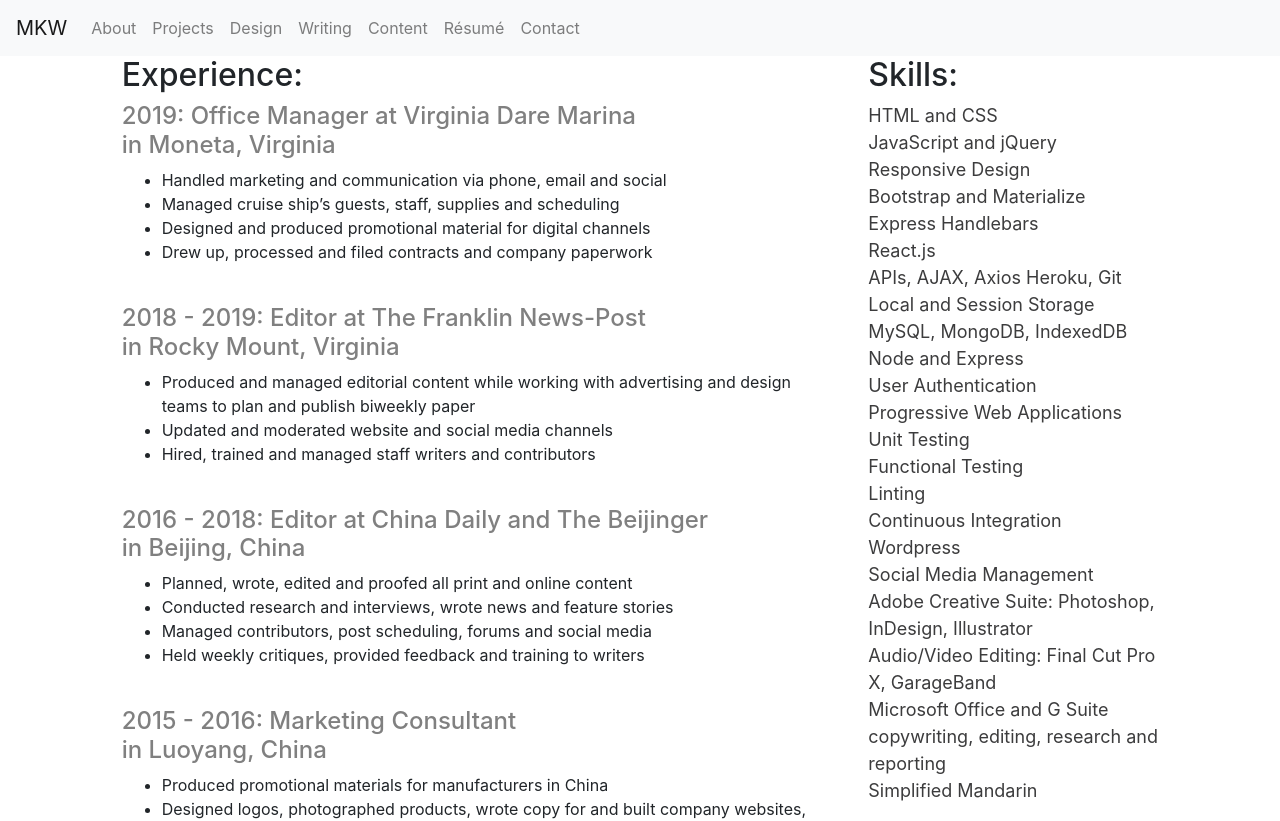
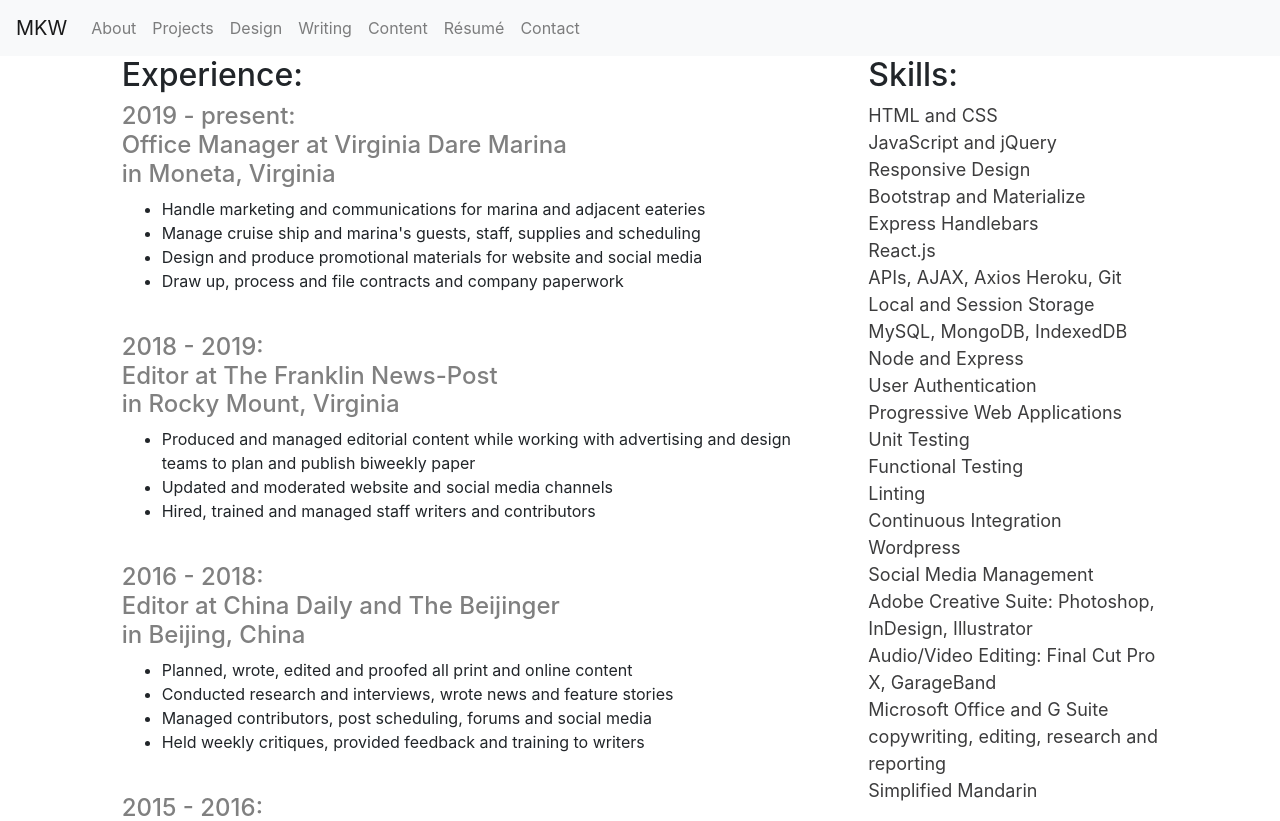
Before and after one commit to marykatewhite/reactportfolio, a React (Create React App) app: page /resume in a window 1280 px wide. Shown: the top 821 px of the page. Built offline with nearby package versions, Linux system fonts and the light colour scheme.

Commit message:
now my resume is true.

```diff
--- a/src/components/resume.js
+++ b/src/components/resume.js
@@ -9,28 +9,30 @@ function Resume() {
         <div className="col-xs-12 col-sm-7 offset-md-1">
           <h2>Experience:</h2>
           <h4>
-            2019: Office Manager at Virginia Dare Marina
+            2019 - present:<br />
+            Office Manager at Virginia Dare Marina
             <br />
             in Moneta, Virginia
           </h4>
           <ul>
             <li>
-              Handled marketing and communication via phone, email and social
+              Handle marketing and communications for marina and adjacent eateries
             </li>
             <li>
-              Managed cruise ship’s guests, staff, supplies and scheduling
+              Manage cruise ship and marina's guests, staff, supplies and scheduling
             </li>
             <li>
-              Designed and produced promotional material for digital channels
+              Design and produce promotional materials for website and social media
             </li>
             <li>
-              Drew up, processed and filed contracts and company paperwork
+              Draw up, process and file contracts and company paperwork
             </li>
           </ul>
           <br />
 
           <h4>
-            2018 - 2019: Editor at The Franklin News-Post
+            2018 - 2019:<br />
+            Editor at The Franklin News-Post
             <br />
             in Rocky Mount, Virginia
           </h4>
@@ -45,7 +47,8 @@ function Resume() {
           <br />
 
           <h4>
-            2016 - 2018: Editor at China Daily and The Beijinger
+            2016 - 2018:<br />
+            Editor at China Daily and The Beijinger
             <br />
             in Beijing, China
           </h4>
@@ -66,7 +69,8 @@ function Resume() {
           <br />
 
           <h4>
-            2015 - 2016: Marketing Consultant
+            2015 - 2016:<br />
+            Marketing Consultant
             <br />
             in Luoyang, China
           </h4>
```
